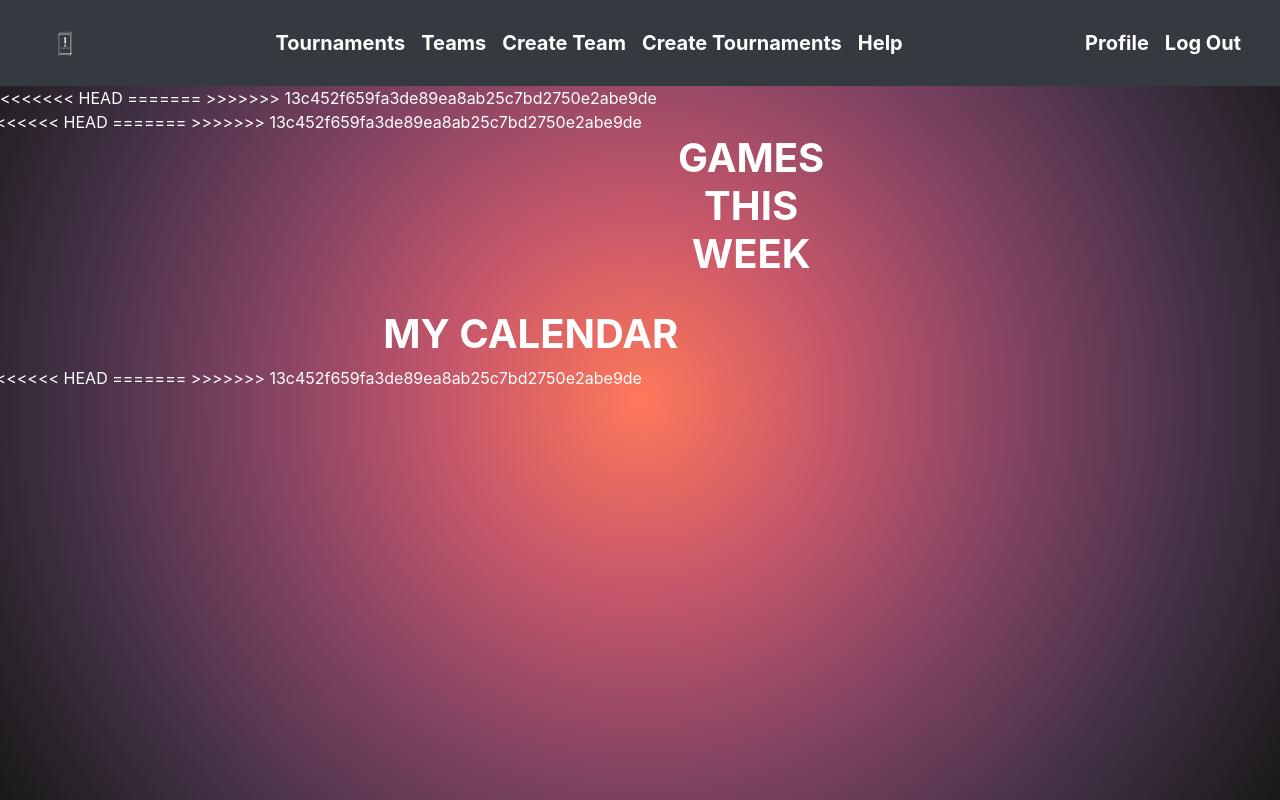
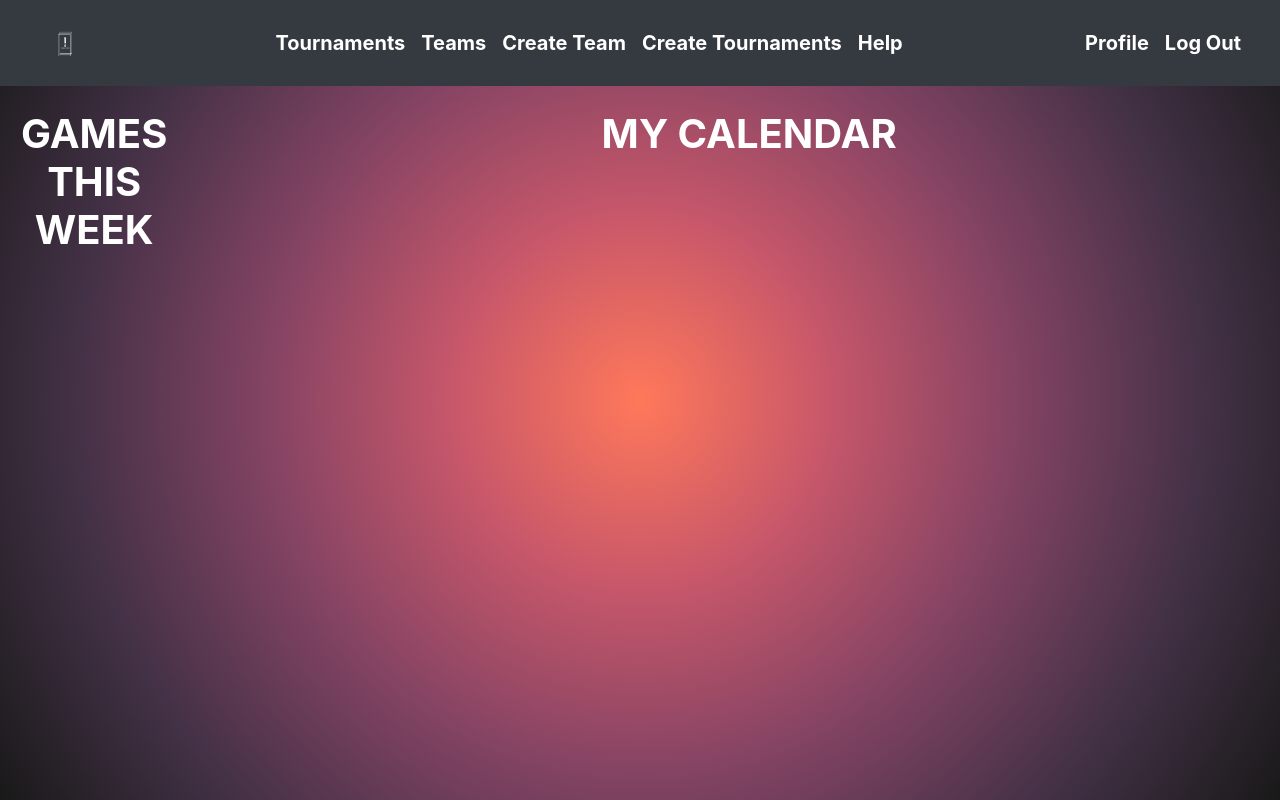
Before and after one commit to miguelpmmarques/DataBaseProject, a Django app: page / in a window 1280 px wide. Run offline with Django 3.2, Linux system fonts and the light colour scheme; the visitor is signed in with stand-in values (Sample User, id 1); data that the repository does not hold is empty; parts of the project's set-up code (start-up, migrations or seed data) failed here and were passed over; some libraries are stand-ins or nearby versions.

Commit message:
FUCKING HEADERS DO GIT

```diff
--- a/UniLeague/main/templates/main/MainMenu.html
+++ b/UniLeague/main/templates/main/MainMenu.html
@@ -17,19 +17,11 @@
 
     {% if user.is_authenticated %}
       <!-- CAPTAIN -->
-<<<<<<< HEAD
-=======
-
->>>>>>> 13c452f659fa3de89ea8ab25c7bd2750e2abe9de
       <!-- { # if user.isCaptain #}
         <div class="row">
           <div class="col-3 text-center mt-5">
             <button type="button" onclick="window.location.href='/teams/profile/captain/';" class="btn-lg">My team</button>
             <br>
-<<<<<<< HEAD
-=======
-
->>>>>>> 13c452f659fa3de89ea8ab25c7bd2750e2abe9de
             <label class="label label-default mt-5">Next Game</label>
 
           </div>
@@ -63,20 +55,12 @@
 
           <div class="col-3">
 
-<<<<<<< HEAD
-=======
-
->>>>>>> 13c452f659fa3de89ea8ab25c7bd2750e2abe9de
 
           </div>
         </div> -->
 
       <!-- TOURNAMENT MANAGER (nao sei bem o que preciso de meter aqui)-->
       {% if user.isTournamentManager %}
-<<<<<<< HEAD
-=======
-
->>>>>>> 13c452f659fa3de89ea8ab25c7bd2750e2abe9de
         <div class="row">
           <div class="col">
             <h2 class="text-center">TEAM CAPTAINS</h2>
@@ -142,11 +126,6 @@
 
         <div class="row">
 
-
-<<<<<<< HEAD
-=======
-
->>>>>>> 13c452f659fa3de89ea8ab25c7bd2750e2abe9de
           <div class="col-sm-2 text-center">
             <div class="text-center mt-4">
               <h1><b>GAMES THIS WEEK</b></h1>
@@ -162,10 +141,6 @@
           </div>
 
 
-<<<<<<< HEAD
-=======
-
->>>>>>> 13c452f659fa3de89ea8ab25c7bd2750e2abe9de
         </div>
       {% endif %}
 
--- a/UniLeague/main/views.py
+++ b/UniLeague/main/views.py
@@ -186,7 +186,6 @@ class TeamView(generic.DetailView):
         raise Http404
 
 
-
 class ProfileView(generic.DetailView):
     template_name = "main/profile.html"
     model = CustomUser
@@ -215,7 +214,6 @@ class CreateTeam(generic.CreateView):
             if form.is_valid():
                 team = form.save(commit=False)
                 request.session["team_form"] = TeamSerializer(team).data
-
                 return redirect("/team/apply/0/")
 
             return HttpResponse("Please Fill all Fields")
@@ -299,8 +297,6 @@ class LandingPageView(generic.TemplateView):
     template_name = "main/MainMenu.html"
 
     def get(self, request):
-        print(TeamUser.objects.filter(player__pk=request.user.pk))
-        print(request.user.teamuser_set.all().first())
         try:
             tournaments = TournamentSerializer(Tournament.objects.all(), many=True).data
             teams = TeamSerializer(Team.objects.all(), many=True).data
@@ -341,7 +337,6 @@ class CreateTeamView(generic.TemplateView):
         print(team)
         return render(
             request, template_name=self.template_name, context={"teams": team},
-
         )
 
 
@@ -599,7 +594,7 @@ def validateMultiple(request):
     if users.exists():
         return render(
             request,
-            queryset = CustomUser.objects.all(),
+            queryset=CustomUser.objects.all(),
             template_name="main/admin_validation_multiple.html",
             context={"users": serializer.data},
         )
@@ -844,7 +839,6 @@ class GameView(generic.DetailView):
     model = Game
     template_name = "main/game.html"
 
-
     def get(self, request, pk):
         try:
             pk = int(param)
@@ -852,7 +846,7 @@ class GameView(generic.DetailView):
         except ValueError:
             team_selected = None
 
-        selected_game = Game.objects.filter(pk = pk).first()
+        selected_game = Game.objects.filter(pk=pk).first()
         final_score = selected_game.result_set
 
         if final_score.first() == final_score.last():
@@ -861,13 +855,10 @@ class GameView(generic.DetailView):
                 return render(
                     request,
                     template_name=self.template_name,
-                    context={
-                        "game": selected_game,
-                        "result": final_score
-                    }
+                    context={"game": selected_game, "result": final_score},
                 )
                 raise Http404
 
         else:
-            #mandar notify ao admin
+            # mandar notify ao admin
             return HttpResponse("Aguardar resposta do tournament manager")
```
Also changed, not shown: UniLeague/main/templates/main/profile.html (+0 -9 lines).
